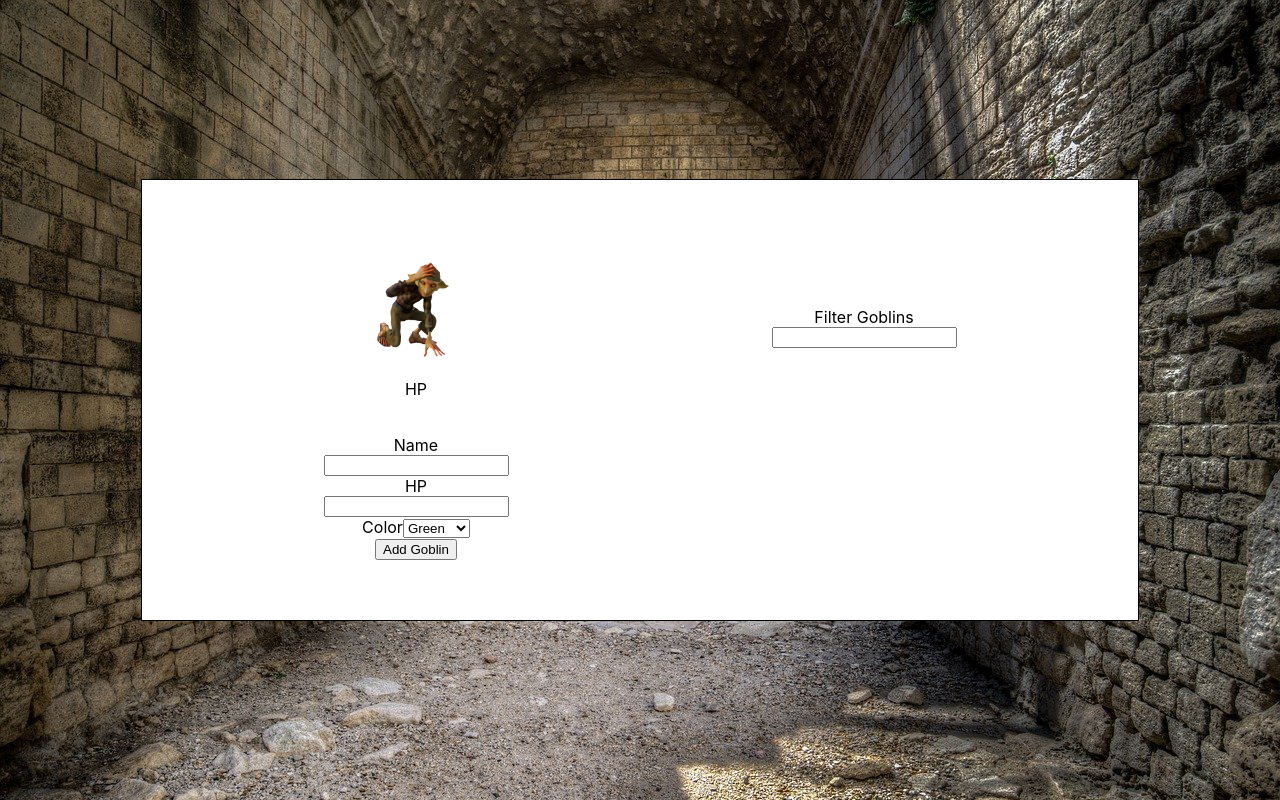
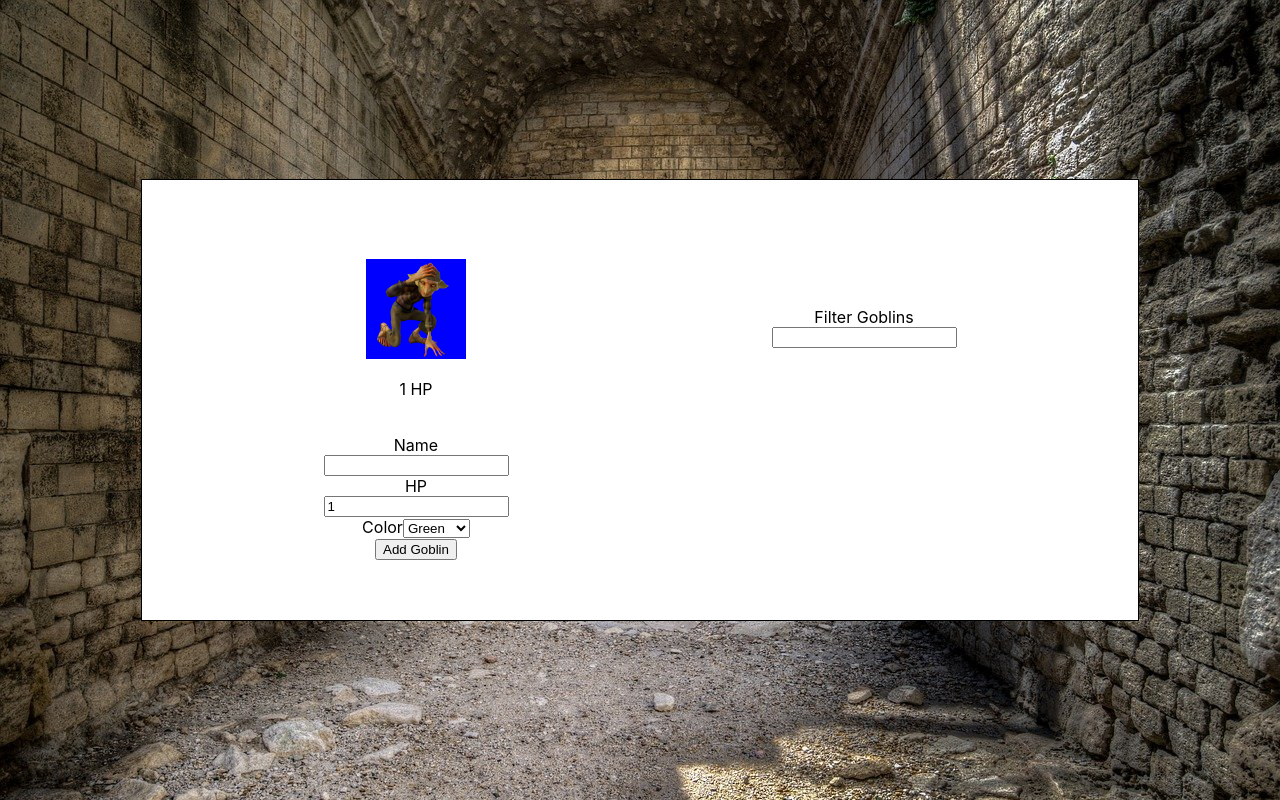
Before and after one commit to ari-harlem-caballero/React-HB-goblin, a React (Create React App) app: page / in a window 1280 px wide. Built offline with nearby package versions, Linux system fonts and the light colour scheme.

Commit message:
finished App.js

```diff
--- a/src/App.js
+++ b/src/App.js
@@ -65,6 +65,9 @@ function App() {
             use the goblin form state to make a goblin object and to display it.
             This will let the user see the current form state
           */
+          name: goblinFormName,
+          hp: goblinFormHP,
+          color: goblinFormColor
         }}/>
       </div>
       <div className='goblin-filter quarter'>
@@ -84,9 +87,16 @@ function App() {
           goblinFormHP,
           setGoblinFormHP,
         */
+        submitGoblin={submitGoblin}
+        goblinFormName={goblinFormName}
+        setGoblinFormName={setGoblinFormName}
+        goblinFormColor={goblinFormColor}
+        setGoblinFormColor={setGoblinFormColor}
+        goblinFormHP={goblinFormHP}
+        setGoblinFormHP={setGoblinFormHP}
       />
       <GoblinList
-        goblins={[]} // this takes in an array of goblins. If the filteredGoblins has a length, use that array. Otherwise, use the allGoblins array
+        goblins={[filteredGoblins.length ? filteredGoblins : allGoblins]} // this takes in an array of goblins. If the filteredGoblins has a length, use that array. Otherwise, use the allGoblins array
         handleDeleteGoblin={handleDeleteGoblin} // note that the goblin list has access to the ability to delete
       />
     </div>
```
